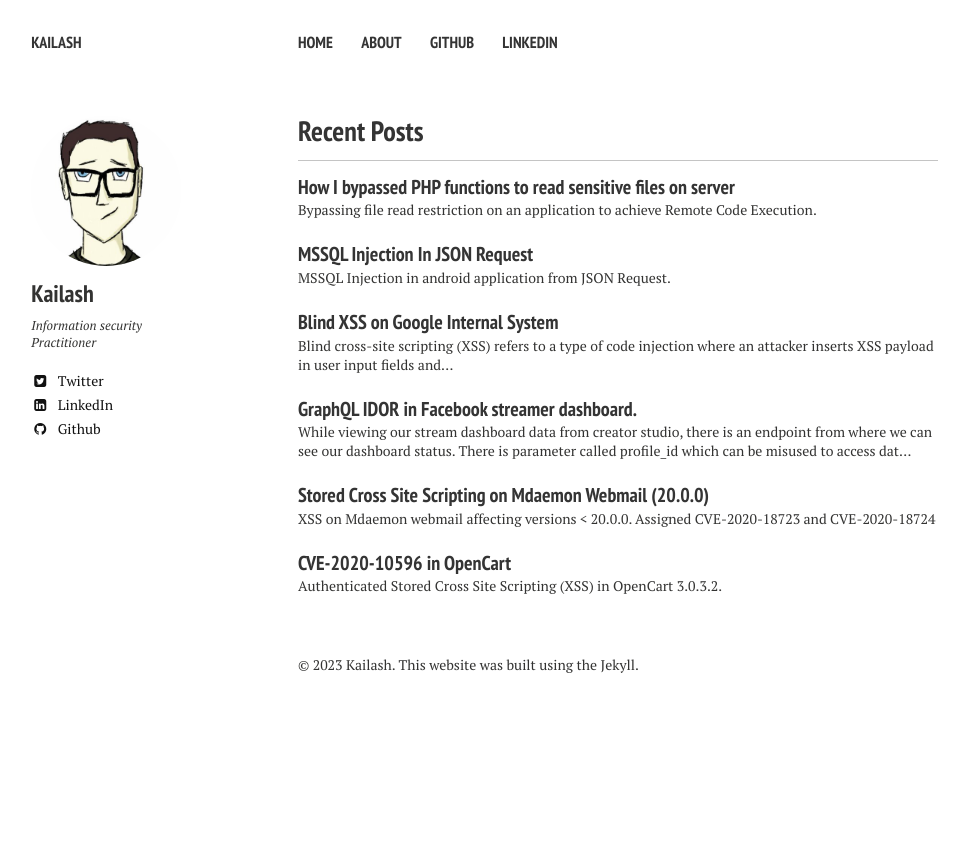
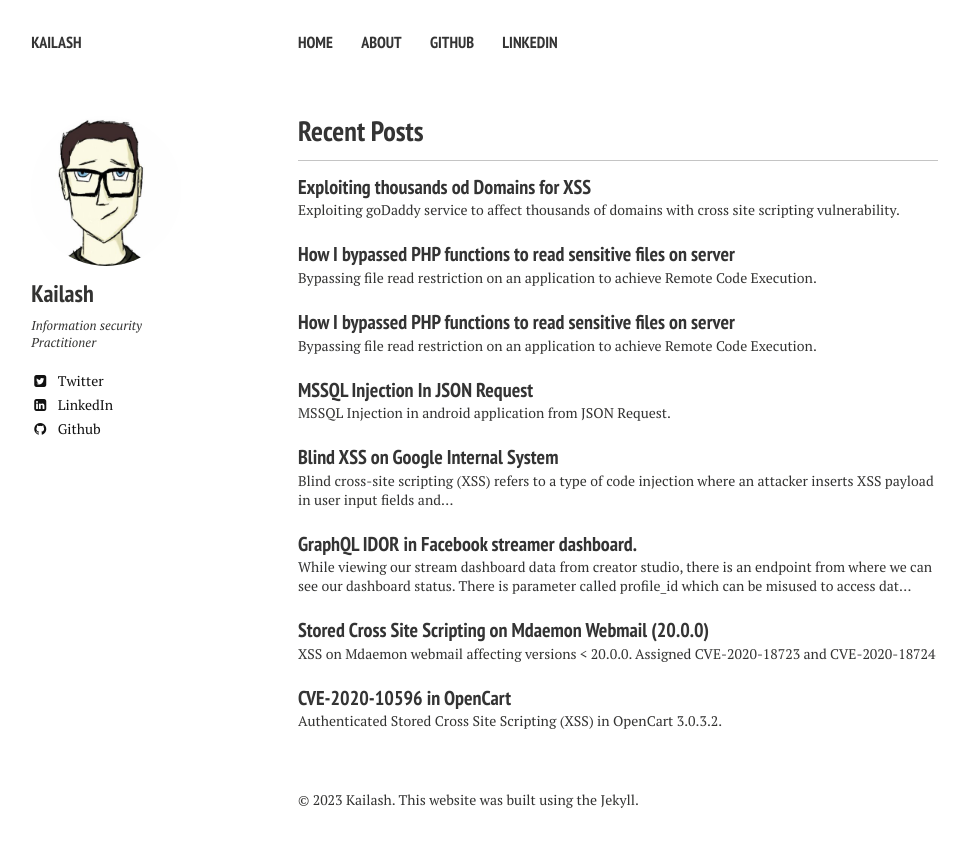
Before and after one commit to corrupted-brain/blog, a Jekyll site: the page built from index.md, in a window 1280 px wide. Shown: the top 847 px of the page, without its empty margins (22-987 px from the left). Built offline with Jekyll 4.4.1, drawn with Linux system fonts in a browser that asks for light colours; nearby versions of some CDN libraries; some of the changed lines change nothing that is shown.

Commit message:
added new post

````diff
--- /dev/null
+++ b/_posts/2022-02-04-bypassing-PHP-functions-to-read-system-file copy.md
@@ -0,0 +1,29 @@
+---
+layout: post
+title:  "How I bypassed PHP functions to read sensitive files on server"
+excerpt: Bypassing file read restriction on an application to achieve Remote Code Execution.
+tags: [CVE-2017-9841, PHP, RCE,]
+---
+
+During the penetration testing of a target, the [nuclei](https://github.com/projectdiscovery/nuclei) results show that the website of an organization is vulnerable to code execution vulnerability i.e [CVE-2017-9841](https://blog.ovhcloud.com/cve-2017-9841-what-is-it-and-how-do-we-protect-our-customers/). The CVE-2017-9841 vulnerability lets a user run PHP code on vulnerable websites remotely, by exploiting a breach in PHPUnit lets us run desirable PHP codes and read sensitive files.
+
+After checking all the things, I verified the existence of vulnerability making the proper request in Burp suite, and confirmed by running of the PHP function,  ```getcwd()``` that returns the current working directory.![php getcwd() function](/images/posts/rce1.png)
+Now there won't be any problem running system commands by using the ```shell_exec()``` function in PHP. This function executes user-supplied commands and returns output as a string. I did this by simply listing all the home directories/files of the current user.![](/images/posts/rce2.png) Finally, reading the config file was just easy as reading this post. ![](/images/posts/rce3.png) I stopped over here and thought of reporting this issue to the organization but because of the tight schedule of my daily life I was unable to report the issue for 4-5 days. After a few days I thought of reporting the issue but wanted to confirm whether the vulnerability still exists or not. **But to my surprise 😕 It wasn't working as before** 😂. ![](/images/posts/rce4.png)
+As per my guess within 4-5 days, the administrator might have checked the logs or might be aware of the exploit that I tried and made fixation to it. Hence, the execution of ```shell_exec()``` function was forbidden. However, few other functions could still be executed except shell_exec(). From the image below I confirmed that the execution was forbidden by applying some filter in the phpinfo file.![](/images/posts/rce5.png) Along with shell_exec(), other functions like ```show_source()```, ```system()```,```shell_exec()```, ```exec()```,```popen()``` and  ```proc_open()``` which can be used to read/write files were also disabled.
+After this I started looking for other possible ways to read the files again, and found we can use the [```glob()```](https://www.php.net/manual/en/function.glob.php) method to return an array of filenames and directories. I used following snippet of code locally and confirmed it returns the array of files and directories.
+```php
+<?php
+print_r(glob("*"));
+?>
+```
+Eventually, I was able to  list the files again as shown below, and now all that's left is to find a way to read those listed files.![](/images/posts/rce6.png)  At the end, I figured out that I had to combine multiple functions together to read files.
+```php
+<?php $a = '../../../../../../../public_html/application/config/database.php';
+$b = explode(',',file_get_contents($a));
+print_r($b); ?>
+```
+In the above code,
+* $a variable is used to set target file which we are going to read. The target file was found using *print_r(glob())*
+* In the $b variable, we used explode function to return array of strings. *file_get_contents()* reads contents of database.php from public_html/application/config/database.php and contents array is returned.
+* Finally, printed contents of $b variable using *print_r()* or *var_dump()* can also be used.
+![](/images/posts/rce7.png)
--- /dev/null
+++ b/_posts/2023-01-02-exploiting-thousands-of-domains-for-XSS.md
@@ -0,0 +1,41 @@
+---
+layout: post
+title:  "Exploiting thousands od Domains for XSS"
+excerpt: Exploiting goDaddy service to affect thousands of domains with cross site scripting vulnerability.
+tags: [XSS, GoDaddy XSS, Reverse CNAME,]
+---
+
+This blog post is about Cross Site Scripting (XSS) vulnerability found in secure page of GoDaddy.
+
+While pen testing in wide scope for a client I found a subdomain as files.example.com. Opening in browser results as shown below
+
+![Untitled](Exploiting%20thousands%20of%20Domains%20for%20XSS%20cb6720d37cab4d3787025ad3e79d5586/Untitled.png)
+
+After that, I ran a Burp Suite auto scan over it, and the reflector (a Burps Suite extension) showed that some inputs got reflected in the response.
+
+![Untitled](Exploiting%20thousands%20of%20Domains%20for%20XSS%20cb6720d37cab4d3787025ad3e79d5586/Untitled%201.png)
+
+Now it's time to find a vulnerability for script injection. After analyzing the suspicious parameter, I found the possible way for the execution of JavaScript code and was finally able to execute it as shown below. The vulnerable URL looks like: [http://files.example.com/index.php/"onmouseleave="alert('XSS')"](http://files.satalocker.com/index.php/%22onmouseleave=%22alert('XSS')%22)
+
+![3.png](Exploiting%20thousands%20of%20Domains%20for%20XSS%20cb6720d37cab4d3787025ad3e79d5586/3.png)
+
+But wait, what is the use of this webpage, and who added this subdomain? Checking the CNAME of this subdomain, we found that it belongs to Godaddy.
+
+![4.png](Exploiting%20thousands%20of%20Domains%20for%20XSS%20cb6720d37cab4d3787025ad3e79d5586/4.png)
+
+As a service provider, Godaddy must have thousands of clients using this service (probably the file-sharing feature), and all of them are vulnerable to the Cross Site Scripting (XSS) vulnerability. To verify this, I thought of using simple Google Dork to find similar webpages.
+
+![5.jpg](Exploiting%20thousands%20of%20Domains%20for%20XSS%20cb6720d37cab4d3787025ad3e79d5586/5.jpg)
+
+However, this is not the appropriate way, hence I discussed with @smaranchand for possible ways of gathering all the subdomains on the internet that are using [files.secureserver.net](http://files.secureserver.net/)
+ as CNAME in their DNS records. He came up with the idea of using Silent Push. We used reverse CNAME lookup to find affected domains for the XSS vulnerability and found that around 13,092 domains were vulnerable. This is a very large number of vulnerable systems that we can impact with a vulnerability.
+
+![6.png](Exploiting%20thousands%20of%20Domains%20for%20XSS%20cb6720d37cab4d3787025ad3e79d5586/6.png)
+
+After confirming the vulnerability on a few subdomains, I decided to notify GoDaddy security and email them a detailed proof of concept. However, they didn’t respond until. To my surprise, the vulnerability has been patched by them. After a few searches, I also came to know that the same vulnerability had previously been reported by [turbobarsuchiha](https://medium.com/@turbobarsuchiha?source=post_page-----5828c3e2040c--------------------------------). She also did not receive any reasonable response from GoDaddy and decided to post on her blog.
+
+**Lessons:**
+
+- Always monitor third party DNS entries and hosted applications for possible threats and vulnerabilities.
+- Never exclude static pages for security testing.
+- Examine each issue generated by Burp Suite manually.
--- a/index.md
+++ b/index.md
@@ -1,5 +1,5 @@
 ---
 layout: home
-excerpt: "Kailash Bohara - Information security researcher."
-tags: [Information security researcher, pentester, cyber security, hacking, infosec, ctf]
+excerpt: "Kailash Bohara - Information Security Researcher."
+tags: [Information security researcher, pentester, cyber security, hacking, infosec, Information System Audit]
 ---
````
Also changed, not shown: README.md, images/posts/Exploiting thousands of Domains for XSS cb6720d37cab4d3787025ad3e79d5586/3.png (added), images/posts/Exploiting thousands of Domains for XSS cb6720d37cab4d3787025ad3e79d5586/4.png (added), images/posts/Exploiting thousands of Domains for XSS cb6720d37cab4d3787025ad3e79d5586/5.jpg (added), images/posts/Exploiting thousands of Domains for XSS cb6720d37cab4d3787025ad3e79d5586/6.png (added), images/posts/Exploiting thousands of Domains for XSS cb6720d37cab4d3787025ad3e79d5586/Untitled 1.png (added), images/posts/Exploiting thousands of Domains for XSS cb6720d37cab4d3787025ad3e79d5586/Untitled.png (added).
